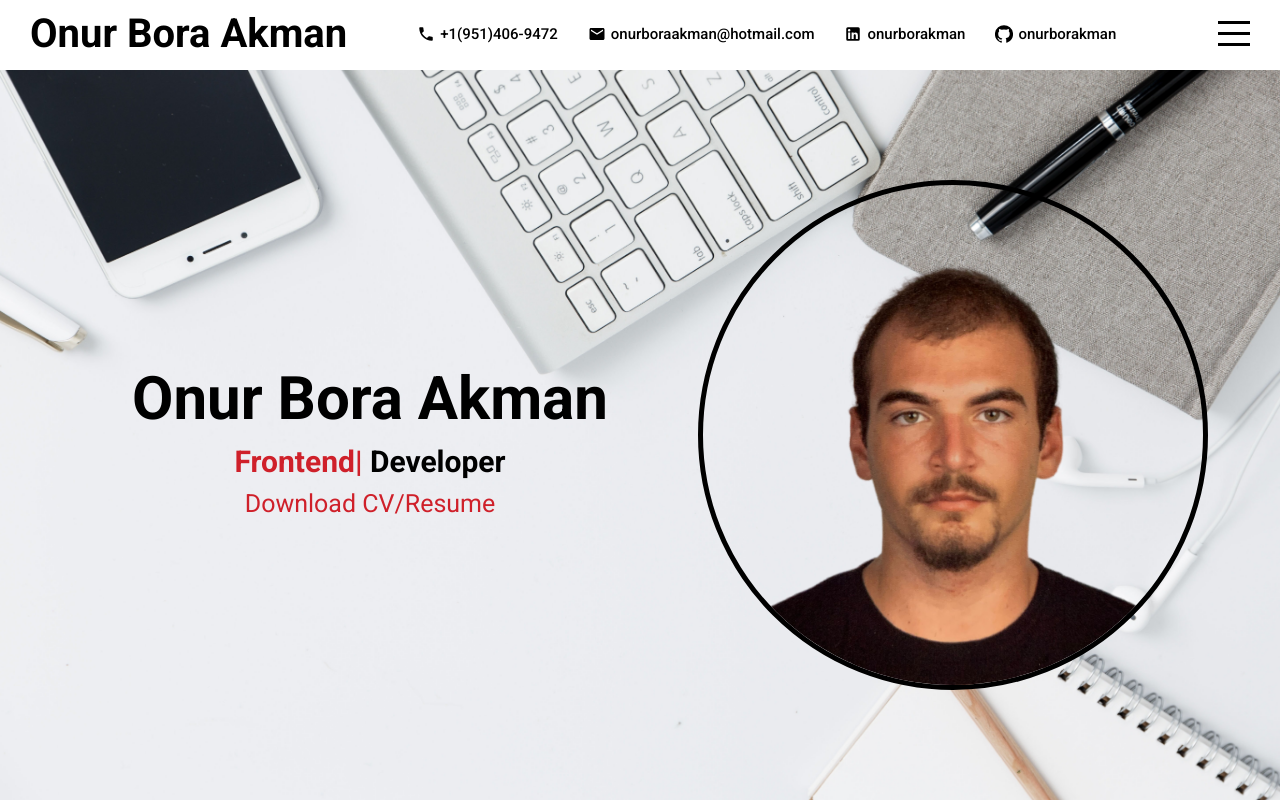
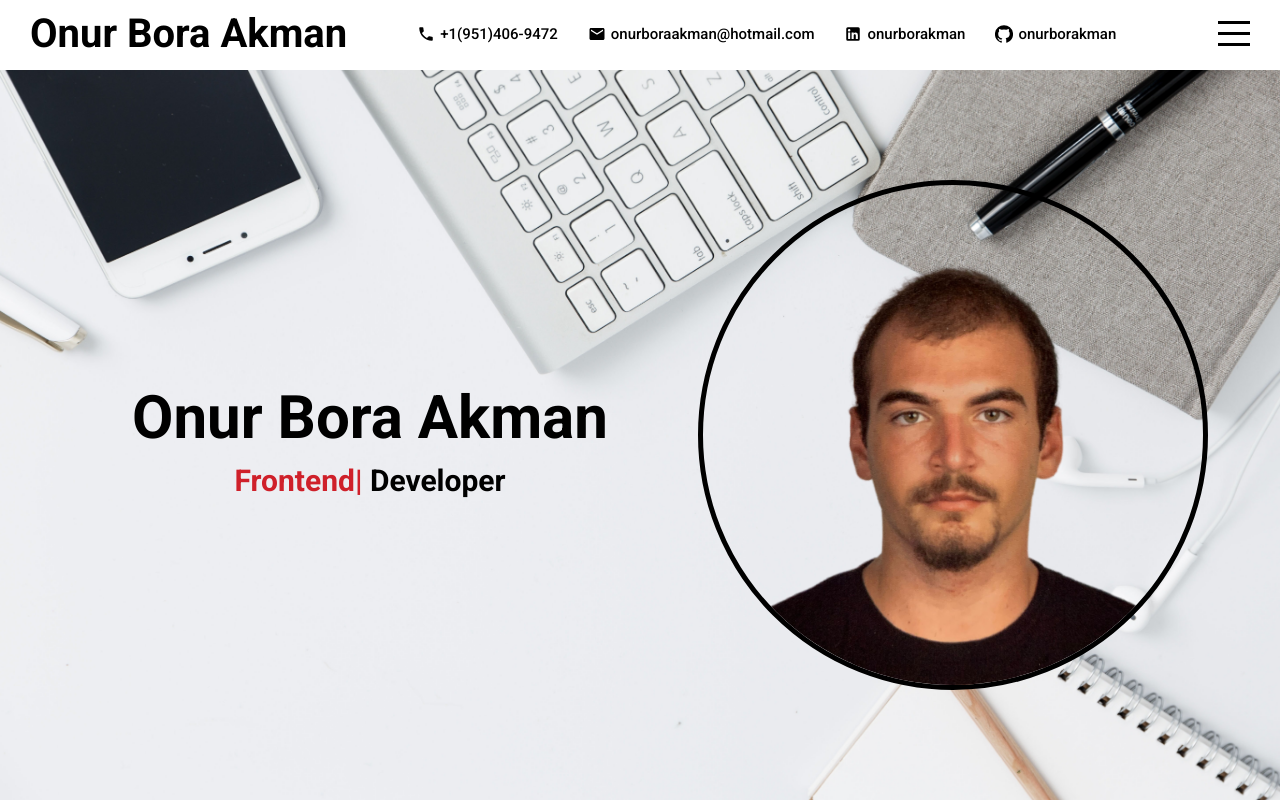
Before and after one commit to onurborakman/onurboraakman, a React (Create React App) app: page / in a window 1280 px wide. Built offline with nearby package versions, Linux system fonts and the light colour scheme.

Commit message:
Modified: -removed resume

```diff
--- a/src/components/intro/Intro.jsx
+++ b/src/components/intro/Intro.jsx
@@ -23,7 +23,7 @@ export default function Intro() {
                 <div className='wrapper'>
                     <h1>Onur Bora Akman</h1>
                     <h3><span ref={textRef}></span> Developer</h3>
-                    <a href={resume} download="Onur Bora Akman - Resume">Download CV/Resume</a>
+                    {/*<a href={resume} download="Onur Bora Akman - Resume">Download CV/Resume</a>*/}
                 </div>
             </div>
             <div className='right'>
```
